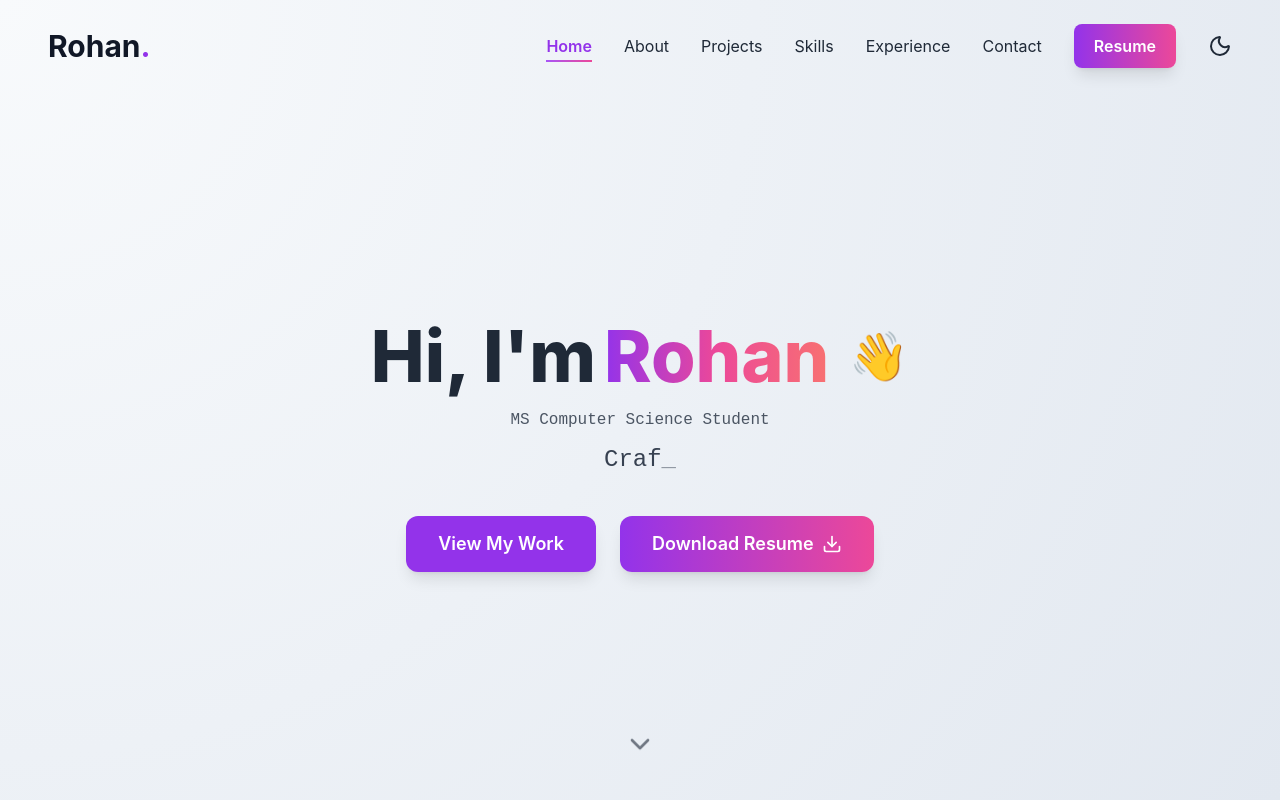
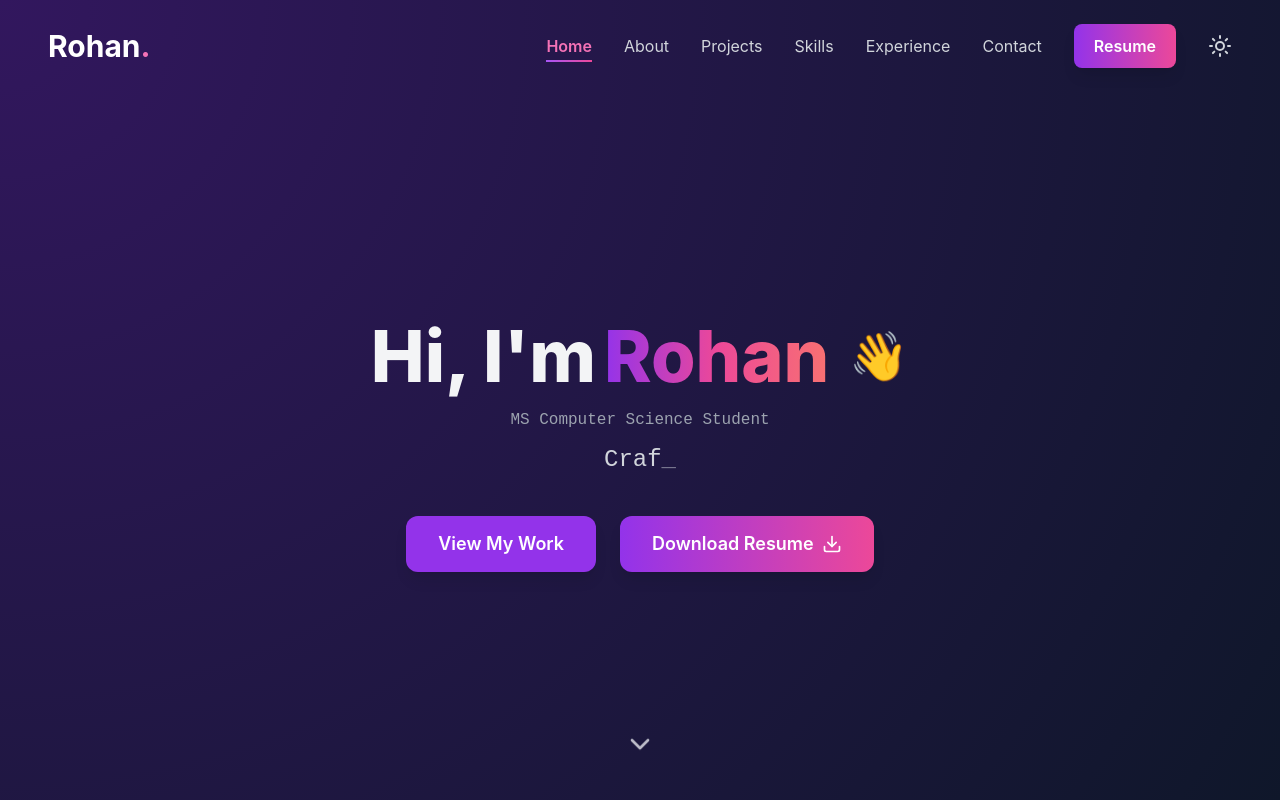
Before and after one commit to RohanMukka/portfolio, a React (Vite) app: page / in a window 1280 px wide. Shown: the top 800 px of the page. Built offline with nearby package versions, Linux system fonts and the light colour scheme; a web font is replaced by a local one.

Commit message:
Fix light mode arrow visibility and default dark theme

```diff
--- a/components/sections/Hero.tsx
+++ b/components/sections/Hero.tsx
@@ -114,7 +114,7 @@ const Hero: React.FC<HeroProps> = ({
         <motion.button
 
   onClick={() => scrollToSection("about")}
-  className="mt-10 md:mt-40 p-2 text-gray-800 dark:text-gray-200 animate-bounce opacity-60 hover:opacity-100"
+  className="mt-10 md:mt-40 p-2 text-black dark:text-gray-200 animate-bounce opacity-80 hover:opacity-100"
   whileHover={{ scale: 1.1 }}
   aria-label="Scroll down"
 >
--- a/data.tsx
+++ b/data.tsx
@@ -110,6 +110,7 @@ export const personalData: PersonalData = {
     { name: "JavaScript", category: "Languages", icon: <Code size={24} className="text-yellow-400"/>, proficiency: 90 },
     { name: "Java", category: "Languages", icon: <Code size={24} className="text-black"/>, proficiency: 80 },
     { name: "SQL", category: "Databases", icon: <Database size={24} className="text-blue-400"/>, proficiency: 85 },
+    { name: "MongoDB", category: "Databases", icon: <Database size={24} className="text-green-400"/>, proficiency: 80 },
     { name: "HTML/CSS", category: "Frontend", icon: <Palette size={24} className="text-pink-400"/>, proficiency: 90 },
     { name: "React.js", category: "Frameworks & Libraries", icon: <Code size={24} className="text-sky-400"/>, proficiency: 90 },
     { name: "Node.js", category: "Frameworks & Libraries", icon: <Server size={24} className="text-green-400"/>, proficiency: 85 },
--- a/hooks/useTheme.ts
+++ b/hooks/useTheme.ts
@@ -9,9 +9,8 @@ export const useTheme = (): { theme: Theme; toggleTheme: () => void } => {
       if (stored === 'light' || stored === 'dark') {
         return stored;
       }
-      return window.matchMedia('(prefers-color-scheme: dark)').matches ? 'dark' : 'light';
     }
-    return 'light';
+    return 'dark';
   };
 
   const [theme, setTheme] = useState<Theme>(getInitialTheme);
```
